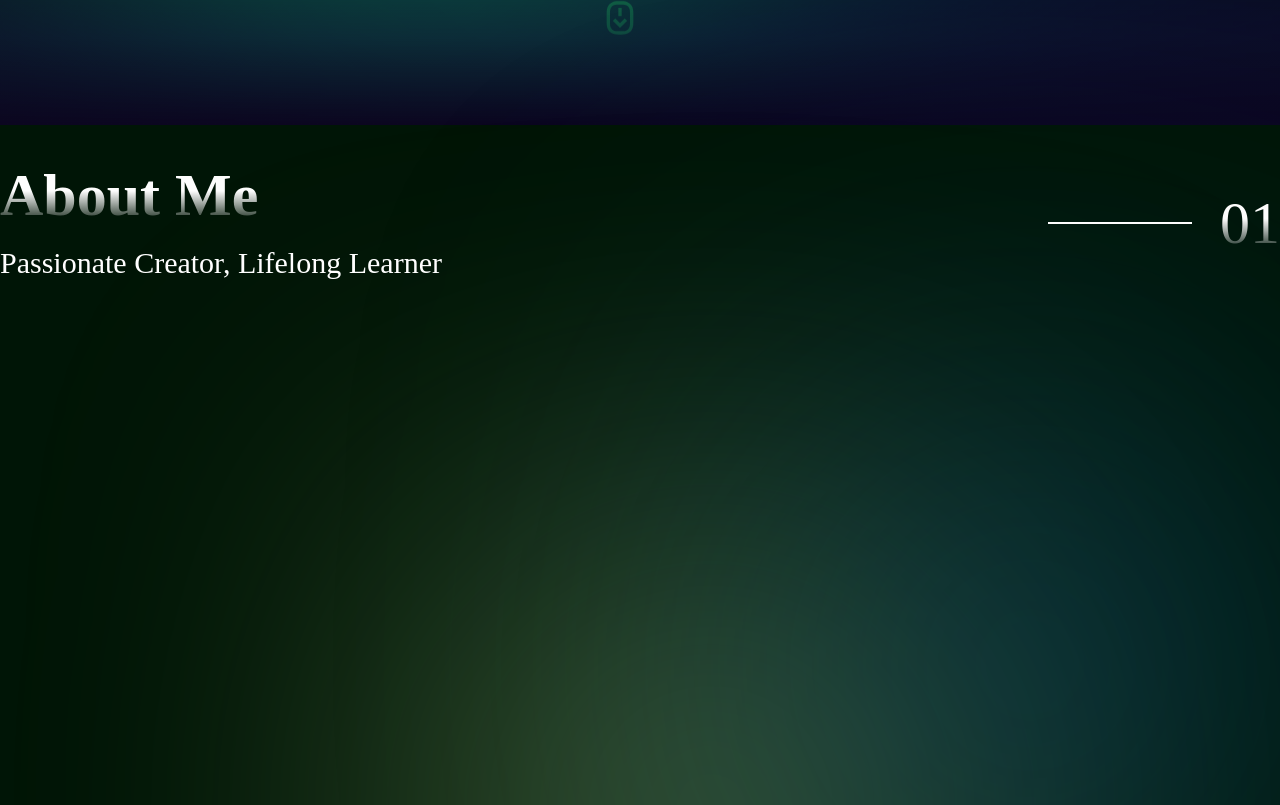
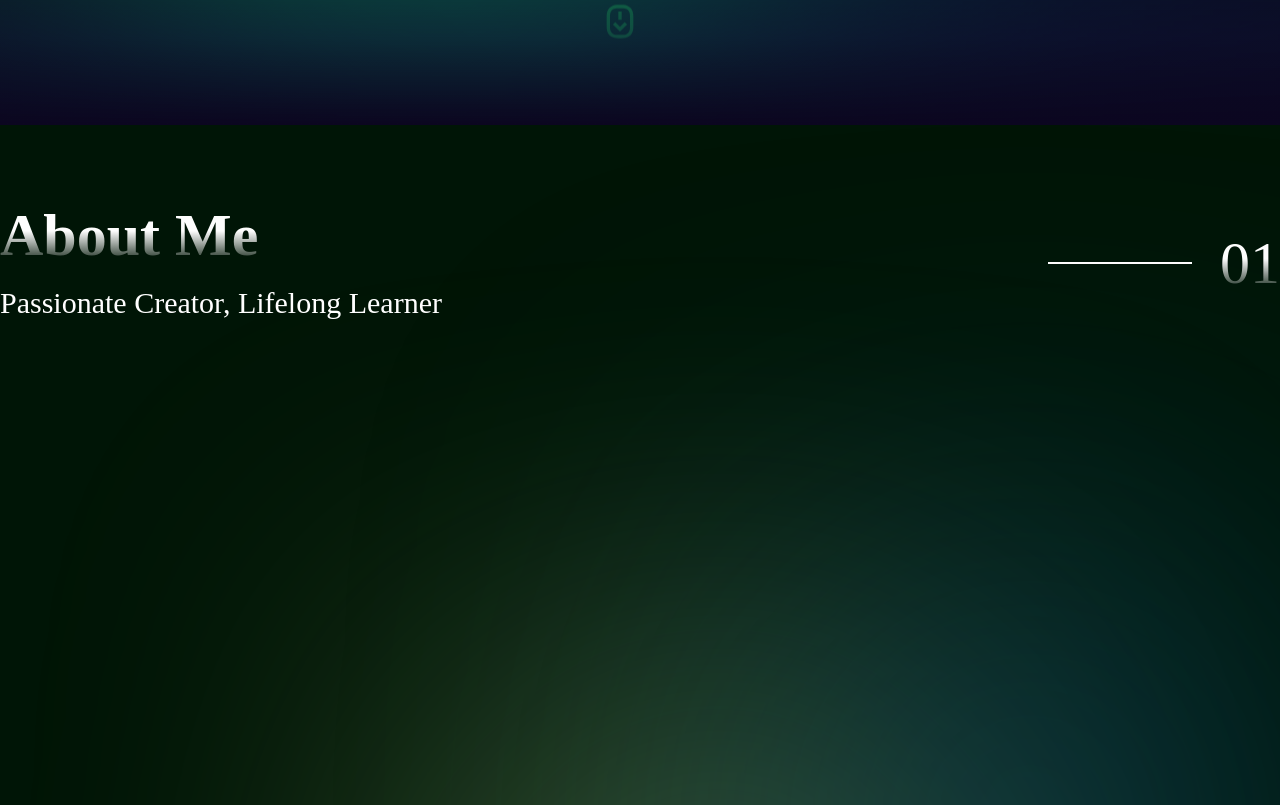
Before and after one commit to phambinh293/portfolio, a React (Vite) app: page / in a window 1280 px wide. Shown: the part 675-1480 px from the top of the page. Built offline with nearby package versions, Linux system fonts and the light colour scheme; a web font is replaced by a local one.

Commit message:
Update About.jsx

```diff
--- a/src/sections/About.jsx
+++ b/src/sections/About.jsx
@@ -41,19 +41,19 @@ const About = () => {
   return (
     <section
       id="about"
-      className="h-screen flex-center relative md:p-0 px-5 mt-10"
+      className="w-full flex-center relative"
     >
       <GradientSpheres
         sphere1Class="about-gradient-sphere about-sphere-1"
         sphere2Class="about-gradient-sphere about-sphere-2"
       />
-      <div className="w-full h-full container md:my-20 relative z-10">
+      <div className="w-full container relative z-10 md:mt-20 mt-10">
         <TitleHeader
           title="About Me"
           number="01"
           text="Passionate Creator, Lifelong Learner"
         />
-        <div className=" grid grid-cols-1 sm:grid-cols-2 lg:grid-cols-4 min-h-screen md:mt-0">
+        <div className=" grid grid-cols-1 sm:grid-cols-2 lg:grid-cols-4 min-h-screen ">
           <div className="lg:col-span-2 md:col-span-2 col-span-1 flex flex-col  place-content-center items-center md:items-start md:text-left max-w-[600px]"
           >
             <h1 className="title md:text-2xl text-xl">
```
